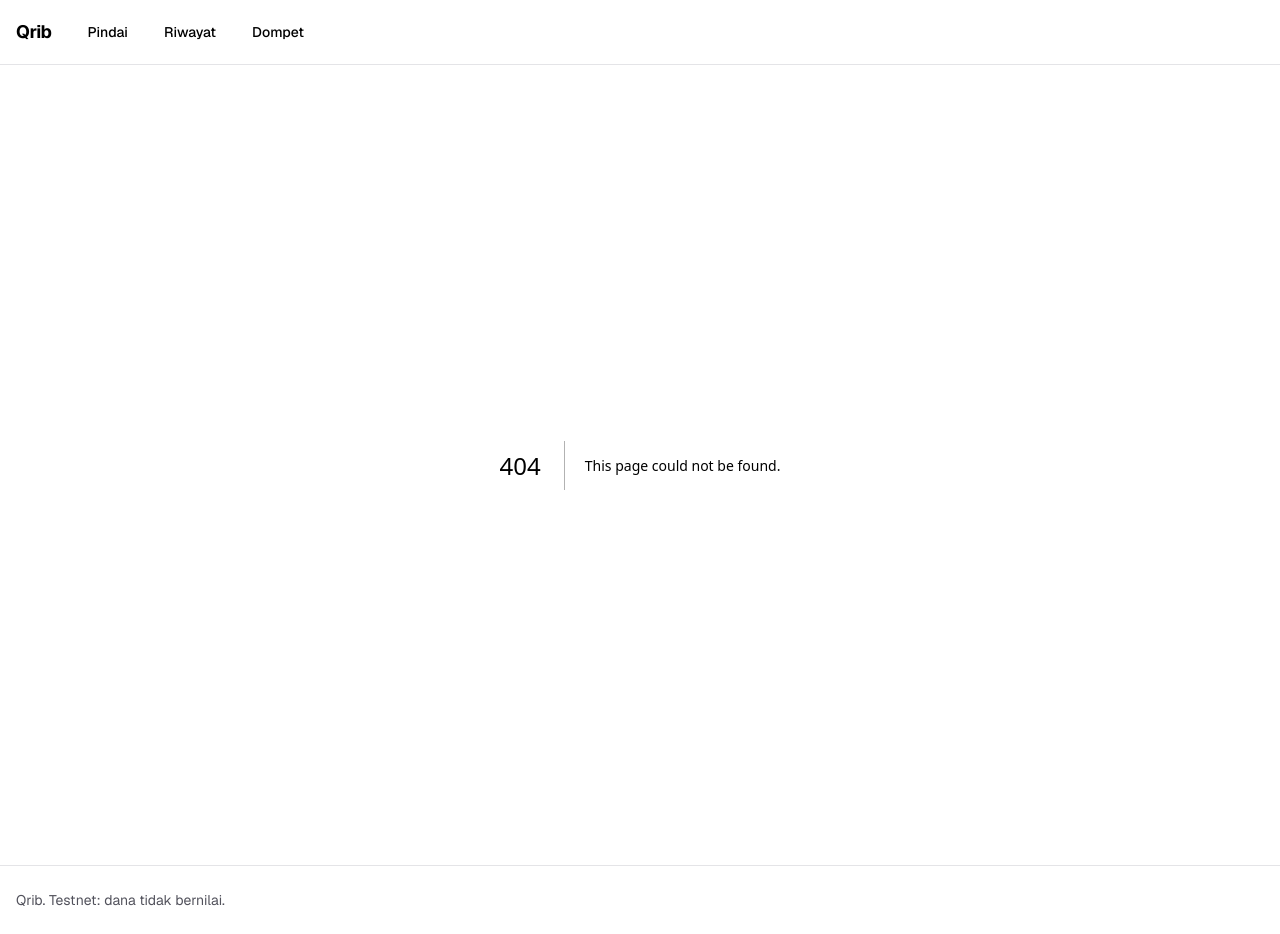
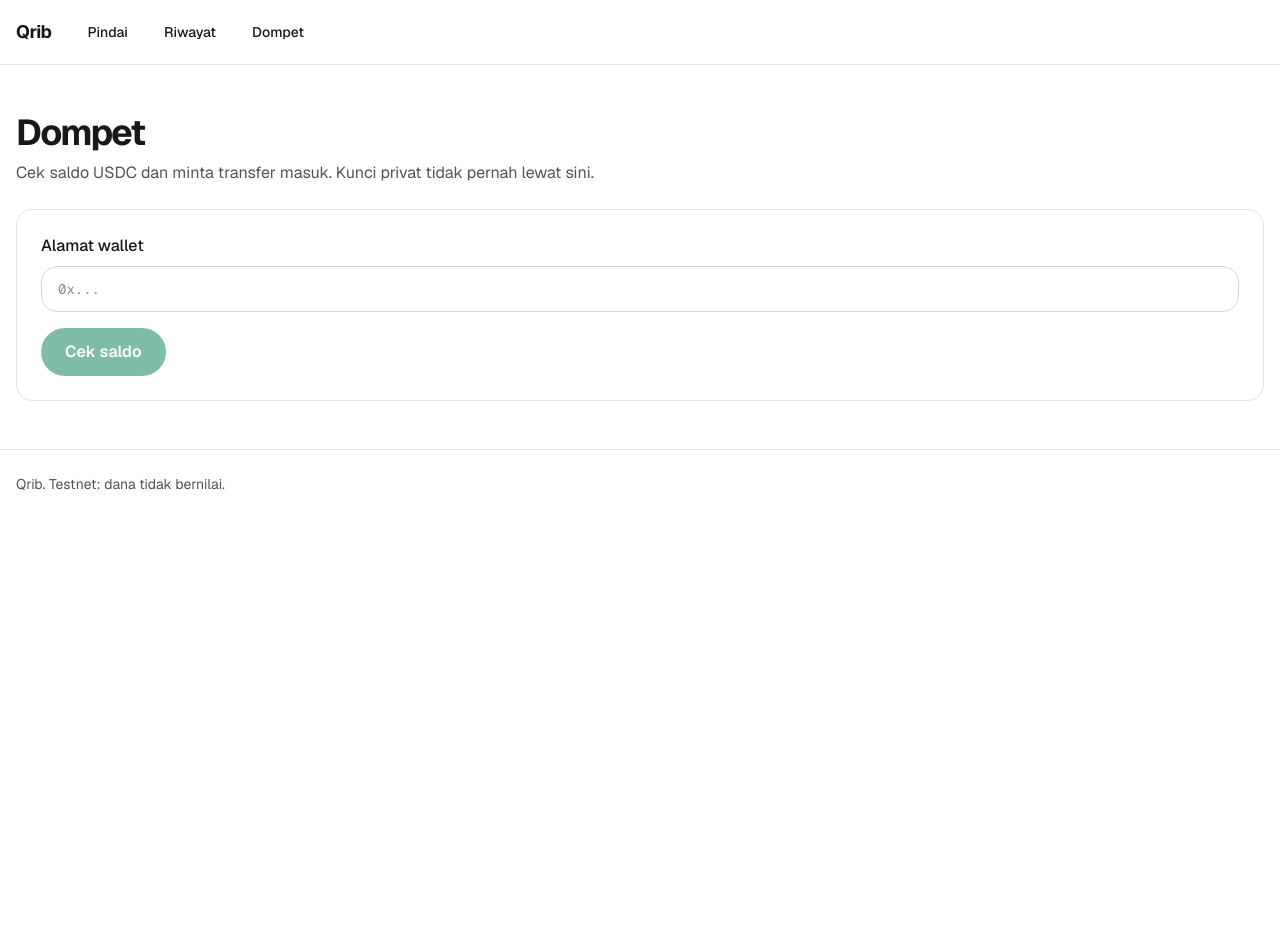
Before and after one commit to zdnemz/Qrib, a Next.js app in the folder web/: page /wallet in a window 1280 px wide. Before the commit this address had no page. After the commit the page ends 800 px from the top, so only its background shows below. Built offline with nearby package versions, Linux system fonts and the light colour scheme; no server answers.

Commit message:
feat(web): history list plus wallet balance and receive

```diff
--- /dev/null
+++ b/web/app/history/page.tsx
@@ -0,0 +1,56 @@
+import Link from "next/link";
+import { idr, listPayments, statusId } from "../../lib/api";
+
+const card = "rounded-2xl border border-zinc-200 p-6 dark:border-zinc-800";
+
+export default async function History() {
+  let payments: Awaited<ReturnType<typeof listPayments>>["payments"] = [];
+  let error: string | null = null;
+  try {
+    payments = (await listPayments()).payments;
+  } catch (e) {
+    error = e instanceof Error ? e.message : "unknown error";
+  }
+
+  return (
+    <main className="mx-auto max-w-7xl px-4 py-12">
+      <h1 className="text-4xl font-bold tracking-tighter">Riwayat</h1>
+      <p className="mt-2 max-w-[65ch] text-zinc-600 dark:text-zinc-400">
+        50 pembayaran terakhir, terbaru di atas.
+      </p>
+
+      {error && (
+        <p role="alert" className={`${card} mt-6 border-red-300 text-red-700 dark:border-red-800 dark:text-red-300`}>
+          API tidak terjangkau: {error}
+        </p>
+      )}
+
+      {!error && payments.length === 0 && (
+        <div className={`${card} mt-6`}>
+          <p className="text-xl font-semibold">Belum ada pembayaran</p>
+          <p className="mt-1 text-zinc-600 dark:text-zinc-400">
+            Pindai QR pertama untuk mengisi daftar ini.
+          </p>
+          <Link
+            href="/scan"
+            className="mt-4 inline-block rounded-full bg-emerald-700 px-6 py-3 font-semibold text-white transition-colors hover:bg-emerald-800 active:scale-[0.98] dark:bg-emerald-400 dark:text-zinc-950 dark:hover:bg-emerald-300"
+          >
+            Pindai QR
+          </Link>
+        </div>
+      )}
+
+      <ul className="mt-6 grid gap-4 md:grid-cols-2">
+        {payments.map((p) => (
+          <li key={p.id} className={card}>
+            <p className="text-2xl font-bold tracking-tight">{idr(p.fiatAmount)}</p>
+            <p className="mt-1 text-sm text-zinc-600 dark:text-zinc-400">
+              {statusId(p.status)} - {new Date(p.createdAt).toLocaleString("id-ID")}
+            </p>
+            <p className="mt-1 font-mono text-xs text-zinc-600 dark:text-zinc-400">{p.id}</p>
+          </li>
+        ))}
+      </ul>
+    </main>
+  );
+}
--- /dev/null
+++ b/web/app/wallet/page.tsx
@@ -0,0 +1,101 @@
+"use client";
+
+import { useEffect, useState } from "react";
+import { getBalance, getReceive } from "../../lib/api";
+
+const input =
+  "w-full rounded-2xl border border-zinc-300 px-4 py-3 font-mono text-sm dark:border-zinc-700 dark:bg-zinc-900";
+const btn =
+  "rounded-full px-6 py-3 text-base font-semibold transition-colors active:scale-[0.98] disabled:opacity-50";
+const primary = `${btn} bg-emerald-700 text-white hover:bg-emerald-800 dark:bg-emerald-400 dark:text-zinc-950 dark:hover:bg-emerald-300`;
+const card = "rounded-2xl border border-zinc-200 p-6 dark:border-zinc-800";
+const KEY = "qrib-address";
+
+export default function Wallet() {
+  const [address, setAddress] = useState("");
+  const [balance, setBalance] = useState<string | null>(null);
+  const [receive, setReceive] = useState<{ uri: string; warning: string } | null>(null);
+  const [busy, setBusy] = useState(false);
+  const [error, setError] = useState<string | null>(null);
+  const [copied, setCopied] = useState(false);
+
+  useEffect(() => {
+    setAddress(localStorage.getItem(KEY) ?? "");
+  }, []);
+
+  const save = (v: string) => {
+    setAddress(v);
+    localStorage.setItem(KEY, v);
+  };
+
+  const onCheck = async () => {
+    setBusy(true);
+    setError(null);
+    try {
+      const b = await getBalance(address.trim());
+      setBalance(`${b.balance} ${b.asset}`);
+      const r = await getReceive(address.trim());
+      setReceive(r);
+    } catch (e) {
+      setError(e instanceof Error ? e.message : "unknown error");
+    } finally {
+      setBusy(false);
+    }
+  };
+
+  const onCopy = async () => {
+    if (!receive) return;
+    await navigator.clipboard.writeText(receive.uri);
+    setCopied(true);
+    setTimeout(() => setCopied(false), 2000);
+  };
+
+  return (
+    <main className="mx-auto max-w-7xl px-4 py-12">
+      <h1 className="text-4xl font-bold tracking-tighter">Dompet</h1>
+      <p className="mt-2 max-w-[65ch] text-zinc-600 dark:text-zinc-400">
+        Cek saldo USDC dan minta transfer masuk. Kunci privat tidak pernah lewat sini.
+      </p>
+
+      {error && (
+        <p role="alert" className={`${card} mt-6 border-red-300 text-red-700 dark:border-red-800 dark:text-red-300`}>
+          {error}
+        </p>
+      )}
+
+      <section className={`${card} mt-6`}>
+        <label htmlFor="address" className="font-medium">
+          Alamat wallet
+        </label>
+        <input
+          id="address"
+          value={address}
+          onChange={(e) => save(e.target.value.trim())}
+          placeholder="0x..."
+          className={`${input} mt-2`}
+        />
+        <button onClick={onCheck} disabled={busy || !address} className={`${primary} mt-4`}>
+          Cek saldo
+        </button>
+      </section>
+
+      {balance !== null && (
+        <section className={`${card} mt-6 bg-zinc-50 dark:bg-zinc-900`}>
+          <p className="text-sm text-zinc-600 dark:text-zinc-400">Saldo</p>
+          <p className="font-mono text-3xl font-bold tracking-tight">{balance}</p>
+        </section>
+      )}
+
+      {receive && (
+        <section className={`${card} mt-6`}>
+          <h2 className="text-xl font-semibold">Terima</h2>
+          <p className="mt-2 break-all font-mono text-sm">{receive.uri}</p>
+          <p className="mt-2 text-sm text-zinc-600 dark:text-zinc-400">{receive.warning}</p>
+          <button onClick={onCopy} className={`${primary} mt-4`}>
+            {copied ? "Tersalin" : "Salin"}
+          </button>
+        </section>
+      )}
+    </main>
+  );
+}
```
